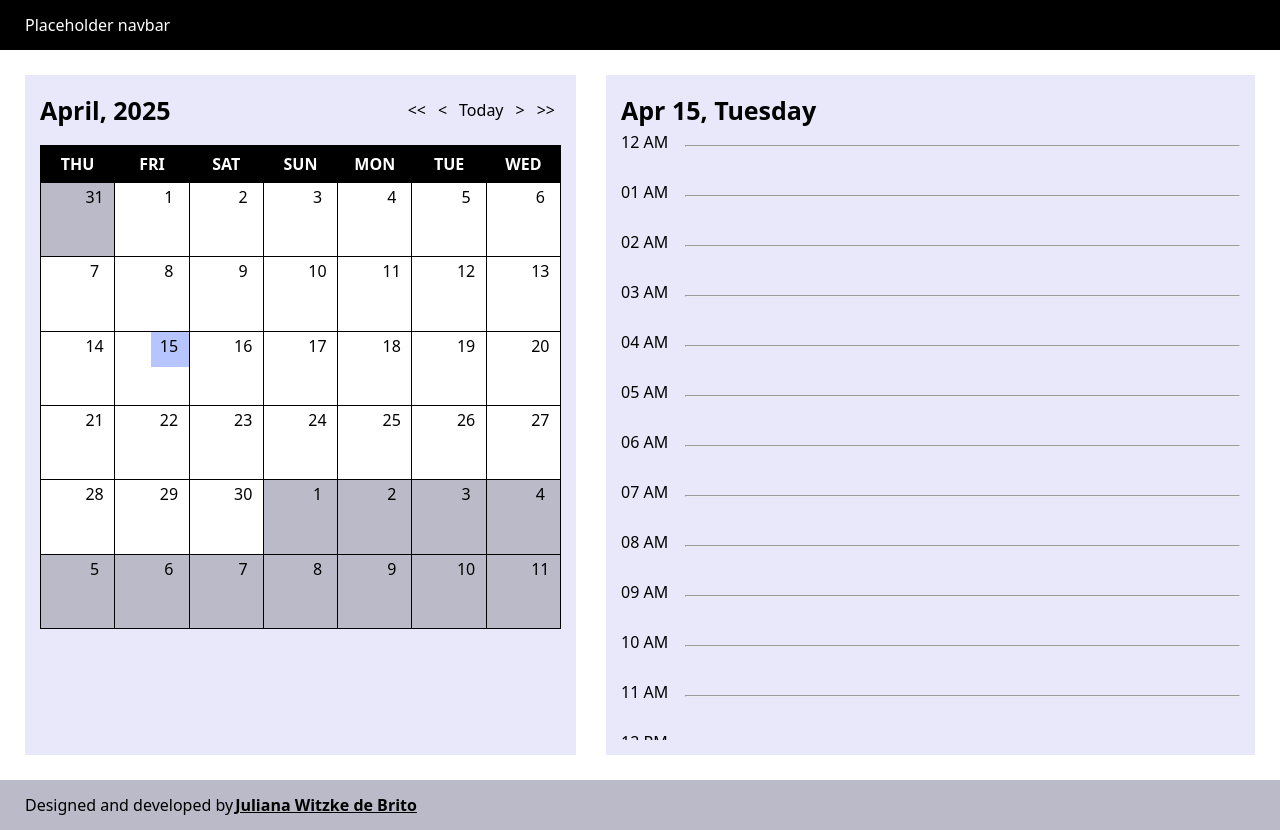
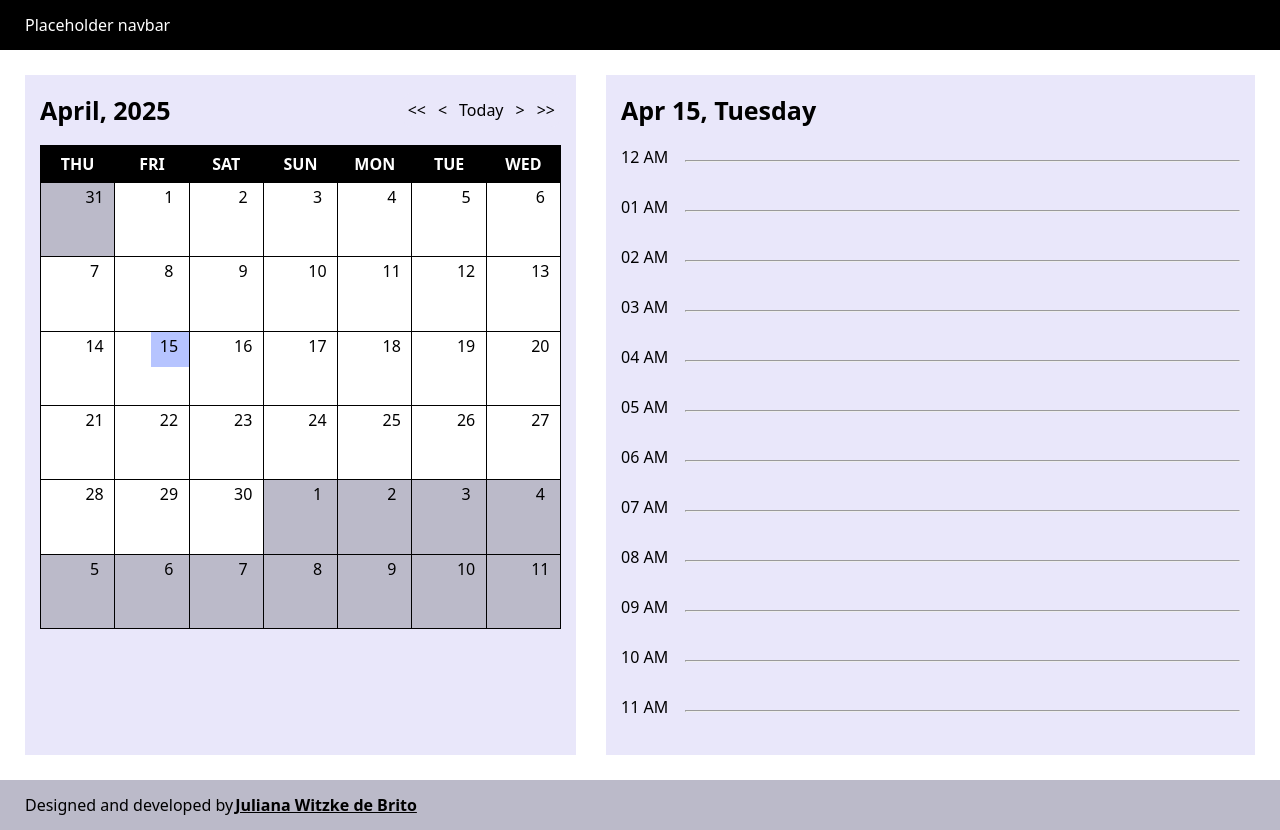
Before and after one commit to jubrito/planner-with-calendar, a React (Vite) app: page / in a window 1280 px wide. Built offline with nearby package versions, Linux system fonts and the light colour scheme.

Commit message:
add margin on h2

```diff
--- a/src/features/Planner/_planner.module.scss
+++ b/src/features/Planner/_planner.module.scss
@@ -32,10 +32,7 @@
       line-height: $height;
       font-weight: bold;
       text-align: center;
-
-      @include mixins.media-for-compact-calendar {
-        margin-bottom: variables.$inner-spacing;
-      }
+      margin-bottom: variables.$inner-spacing;
     }
   }
 
```
